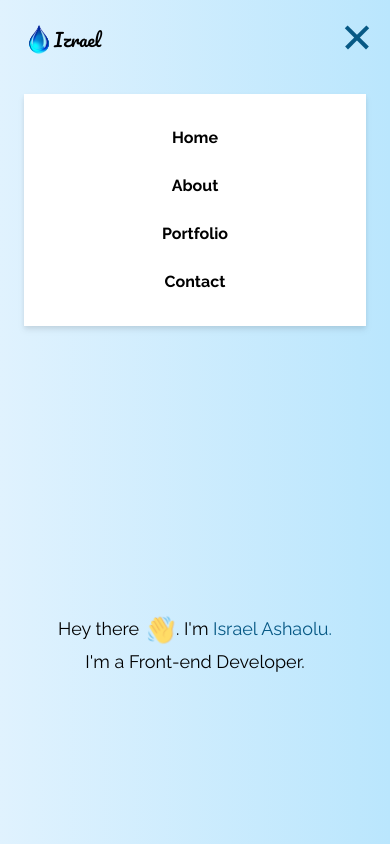
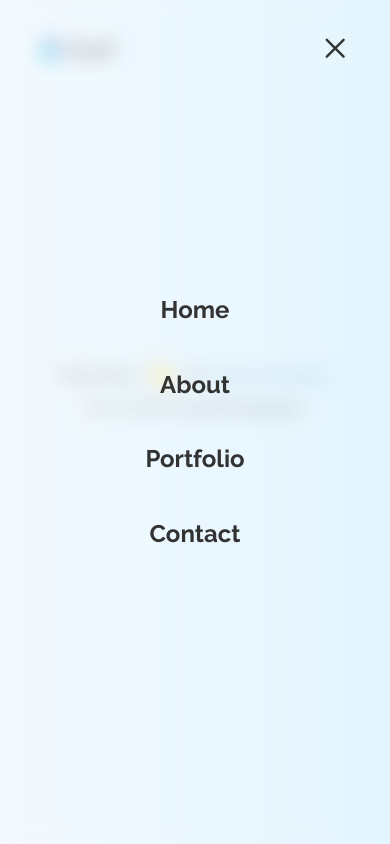
Before and after one commit to Arkorede/my-website, a website: page index.html in a window 390 px wide. Both pictures are taken after a click on the button 354 px from the left and 39 px from the top of the page. Shown: the top 844 px of the page. Drawn offline with nearby package versions, Linux system fonts and the light colour scheme.

Commit message:
feat: adjusted nav bar

```diff
--- a/index.html
+++ b/index.html
@@ -5,65 +5,88 @@
     <meta http-equiv="X-UA-Compatible" content="IE=edge" />
     <meta name="viewport" content="width=device-width, initial-scale=1.0" />
 
-    <link rel="preconnect" href="https://fonts.googleapis.com">
-    <link rel="preconnect" href="https://fonts.gstatic.com" crossorigin>
-    <link href="https://fonts.googleapis.com/css2?family=Raleway:wght@400;500;600;700&display=swap" rel="stylesheet">
+    <link rel="preconnect" href="https://fonts.googleapis.com" />
+    <link rel="preconnect" href="https://fonts.gstatic.com" crossorigin />
+    <link
+      href="https://fonts.googleapis.com/css2?family=Raleway:wght@400;500;600;700&display=swap"
+      rel="stylesheet"
+    />
 
-    <link rel="preconnect" href="https://fonts.googleapis.com">
-    <link rel="preconnect" href="https://fonts.gstatic.com" crossorigin>
-    <link href="https://fonts.googleapis.com/css2?family=Pacifico&display=swap" rel="stylesheet">
+    <link rel="preconnect" href="https://fonts.googleapis.com" />
+    <link rel="preconnect" href="https://fonts.gstatic.com" crossorigin />
+    <link
+      href="https://fonts.googleapis.com/css2?family=Pacifico&display=swap"
+      rel="stylesheet"
+    />
 
     <link href="/dist/output.css" rel="stylesheet" />
     <title>Meet Israel</title>
   </head>
   <body>
-    <nav class="relative container mx-auto p-6">
-      <!-- flex container -->
-      <div class="flex items-center justify-between">
-        <!-- logo -->
-        <a href="#" class="flex items-center">
-          <img src="img/water-droplet.png" alt="water-droplet" width="30" height="30" />
-          <p class="logo-text">Izrael</p>
-        </a>
-          <!-- Menu items -->
-          <!-- text-white bg-sky-800 p-1 rounded  -->
-          <div class="hidden font-bold space-x-6 md:flex">
-          <a href="index.html" class="hover:-translate-y-1 duration-200">Home</a>
-          <a href="about.html" class="hover:-translate-y-1 duration-200">About</a>
-          <a href="portfolio.html" class="hover:-translate-y-1 duration-200">Portfolio</a>
-          <a href="contact.html" class="hover:-translate-y-1 duration-200">Contact</a>
-          </div>
+    <header class="header">
+      <a href="index.html" class="flex items-center">
+        <img
+          src="img/water-droplet.png"
+          alt="water-droplet"
+          width="30"
+          height="30"
+        />
+        <p class="logo-text">Izrael</p>
+      </a>
+      <nav class="main-nav">
+        <ul class="main-nav-list">
+          <li>
+            <a
+              class="main-nav-link hover:-translate-y-1 duration-200"
+              href="index.html"
+              >Home</a
+            >
+          </li>
+          <li>
+            <a
+              class="main-nav-link hover:-translate-y-1 duration-200"
+              href="about.html"
+              >About</a
+            >
+          </li>
+          <li>
+            <a
+              class="main-nav-link hover:-translate-y-1 duration-200"
+              href="portfolio.html"
+              >Portfolio</a
+            >
+          </li>
+          <li>
+            <a
+              class="main-nav-link hover:-translate-y-1 duration-200"
+              href="contact.html"
+              >Contact</a
+            >
+          </li>
+        </ul>
+      </nav>
 
-                  <!-- Hamburger Icon -->
-        <button id="menu-btn" class="block hamburger md:hidden focus:outline-none">
-          <span class="hamburger-top"></span>
-          <span class="hamburger-middle"></span>
-          <span class="hamburger-bottom"></span>
-        </button>
-      </div>
-
-      <!-- Mobile Menu -->
-      <div class="md:hidden">
-        <div id="menu" class="flex-col items-center hidden self-end py-8 mt-10 space-y-6 font-bold bg-white sm-w-auto sm:self-center left-6 right-6 drop-shadow-md">
-          <a href="index.html">Home</a>
-          <a href="about.html">About</a>
-          <a href="portfolio.html">Portfolio</a>
-          <a href="contact.html">Contact</a>
-        </div>
-      </div>
-      </div>
-    </nav>
-
+      <button class="btn-mobile-nav">
+        <ion-icon class="icon-mobile-nav" name="menu-outline"></ion-icon>
+        <ion-icon class="icon-mobile-nav" name="close-outline"></ion-icon>
+      </button>
+    </header>
     <!-- Hero Section -->
     <section id="hero" class="flex items-center justify-center content-center">
-       <div class="introduce text-lg space-y-1 flex flex-col items-center justify-center content-center md:text-3xl md:space-y-1.5">
+      <div
+        class="introduce text-lg space-y-1 flex flex-col items-center justify-center content-center md:text-3xl md:space-y-1.5"
+      >
         <div class="flex items-center justify-center">
           <p class="greeting mr-2">Hey there</p>
-          <img src="img/waving-hand-emoji.png" class="greeting-img" alt="waving-hand" />
+          <img
+            src="img/waving-hand-emoji.png"
+            class="greeting-img"
+            alt="waving-hand"
+          />
           <p>. I'm <span class="text-sky-800">Israel Ashaolu.</span></p>
         </div>
         <p>I'm a Front-end Developer.</p>
-       </div>
+      </div>
     </section>
     <br />
     <br />
@@ -73,12 +96,14 @@
     <br />
     <!-- <br /> -->
 
-
-
-
-
     <script src="js/script.js"></script>
-    <script type="module" src="https://unpkg.com/ionicons@5.5.2/dist/ionicons/ionicons.esm.js"></script>
-    <script nomodule src="https://unpkg.com/ionicons@5.5.2/dist/ionicons/ionicons.js"></script>
+    <script
+      type="module"
+      src="https://unpkg.com/ionicons@5.5.2/dist/ionicons/ionicons.esm.js"
+    ></script>
+    <script
+      nomodule
+      src="https://unpkg.com/ionicons@5.5.2/dist/ionicons/ionicons.js"
+    ></script>
   </body>
 </html>
--- a/input.css
+++ b/input.css
@@ -8,61 +8,68 @@ body {
   font-family: "Raleway", sans-serif;
   /* background-repeat: no-repeat; */
 }
-
+/* HEADER */
 .logo-text {
   font-family: "Pacifico", cursive;
   font-size: 18px;
+}
+
+.header {
+  display: flex;
+  justify-content: space-between;
+  align-items: center;
+
+  height: 6rem;
+  padding: 0 4.8rem;
+  position: relative;
 }
 
 /* .introduce {
   height: 100vh;
 } */
 
-/* Hamburger Menu */
-.hamburger {
-  cursor: pointer;
-  width: 24px;
-  height: 24px;
-  transition: all 0.25s;
-  position: relative;
+/****************/
+/*NAVIGATION*/
+/****************/
+.main-nav-list {
+  display: flex;
+  align-items: center;
+  gap: 4.8rem;
 }
 
-.hamburger-top,
-.hamburger-middle,
-.hamburger-bottom {
-  position: absolute;
-  top: 0;
-  left: 0;
-  width: 30px;
-  height: 3.5px;
-  background: #075985;
-  transform: rotate(0);
-  transition: all 0.5s;
+.main-nav-link:link,
+.main-nav-link:visited {
+  display: inline-block;
+  text-decoration: none;
+  color: #333;
+  font-weight: 700;
+  font-size: 1.2rem;
+
+  transition: all 0.3s;
 }
 
-.hamburger-middle {
-  transform: translateY(7px);
+.main-nav-link:hover,
+.main-nav-link:active {
+  color: #1864ab;
 }
 
-.hamburger-bottom {
-  transform: translateY(14px);
-}
+/* MOBILE */
+.btn-mobile-nav {
+  border: none;
+  background: none;
+  cursor: pointer;
 
-.open {
-  transform: rotate(90deg);
-  transform: translateY(0px);
-}
-
-.open .hamburger-top {
-  transform: rotate(45deg) translateY(6px) translate(6px);
-}
-
-.open .hamburger-middle {
   display: none;
 }
 
-.open .hamburger-bottom {
-  transform: rotate(-45deg) translateY(6px) translate(-6px);
+.icon-mobile-nav {
+  height: 2.4rem;
+  width: 2.4rem;
+  color: #333;
+}
+
+.icon-mobile-nav[name="close-outline"] {
+  display: none;
 }
 
 #hero {
@@ -74,6 +81,7 @@ body {
 } */
 
 .greeting-img {
+  /* position: static; */
   width: 2.5rem;
   /* height: 2.5rem; */
   animation-name: wave-animation;
@@ -90,9 +98,6 @@ body {
 .about-box {
   text-align: center;
   background-color: #1864ab;
-  /* background-image: url("../img/ocean3.jpg"); */
-  /* background-repeat: no-repeat; */
-  /* background-size: cover; */
   width: 70%;
   animation: slideInLeft 0.75s ease both;
 }
@@ -191,15 +196,66 @@ body {
   }
 }
 
-@media (max-width: 480px) {
-  .contact-form {
-    width: 19rem;
+/**************************/
+/* BELOW 944px (Tablets) */
+/**************************/
+
+@media (max-width: 59em) {
+  .header {
+    padding: 0 2.8rem;
   }
-}
 
-@media (max-width: 640px) {
-  .about-box {
-    width: 85%;
+  /* MOBILE NAVIGATION */
+  .btn-mobile-nav {
+    display: block;
+    z-index: 9999;
+  }
+
+  .main-nav {
+    background-color: rgb(255, 255, 255, 0.6);
+    backdrop-filter: blur(10px);
+    position: absolute;
+    top: 0;
+    left: 0;
+    width: 100%;
+    height: 100vh;
+    z-index: 9999;
+    transform: translateX(100%);
+
+    display: flex;
+    align-items: center;
+    justify-content: center;
+    transition: all 0.5s ease-in;
+
+    /* Hide navigation */
+
+    opacity: 0;
+    pointer-events: none;
+    visibility: hidden;
+  }
+
+  .nav-open .main-nav {
+    opacity: 1;
+    pointer-events: auto;
+    visibility: visible;
+    transform: translateX(0);
+  }
+
+  .nav-open .icon-mobile-nav[name="close-outline"] {
+    display: block;
+  }
+  .nav-open .icon-mobile-nav[name="menu-outline"] {
+    display: none;
+  }
+
+  .main-nav-list {
+    flex-direction: column;
+    gap: 2.4rem;
+  }
+
+  .main-nav-link:link,
+  .main-nav-link:visited {
+    font-size: 1.5rem;
   }
 }
 
@@ -212,6 +268,23 @@ body {
     height: 70vh;
   }
 }
+
+@media (max-width: 640px) {
+  .about-box {
+    width: 85%;
+  }
+}
+
+@media (max-width: 480px) {
+  .header {
+    padding: 0 2.2rem;
+  }
+
+  .contact-form {
+    width: 19rem;
+  }
+}
+
 /* .card {
   background-image: url("../img/metaverse.png");
   background-size: contain;
--- a/js/script.js
+++ b/js/script.js
@@ -1,10 +1,9 @@
-const btn = document.getElementById('menu-btn');
-const nav = document.getElementById('menu');
-// const wave = document.querySelector('.greeting-img');
+////////////////////////////////////////////
+// Make mobile navigation work
 
-btn.addEventListener('click', () => {
-  btn.classList.toggle('open');
-  nav.classList.toggle('flex');
-  nav.classList.toggle('hidden');
-  // wave.style.display = 'none';
-})
+const btnNavEl = document.querySelector(".btn-mobile-nav");
+const headerEl = document.querySelector(".header");
+
+btnNavEl.addEventListener("click", function () {
+  headerEl.classList.toggle("nav-open");
+});
```
Also changed, not shown: about.html (+59 -39 lines), contact.html (+68 -36 lines), portfolio.html (+57 -39 lines), dist/output.css.
